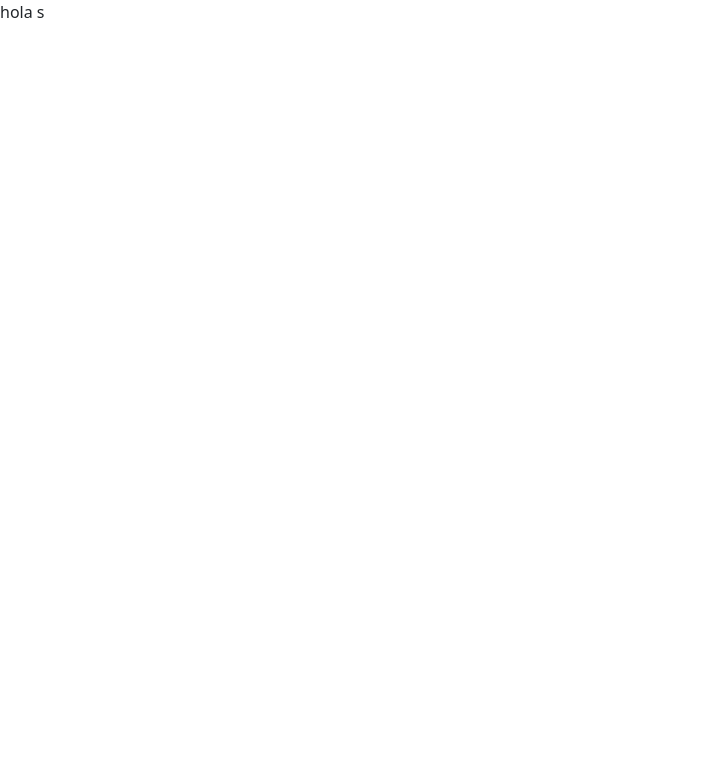
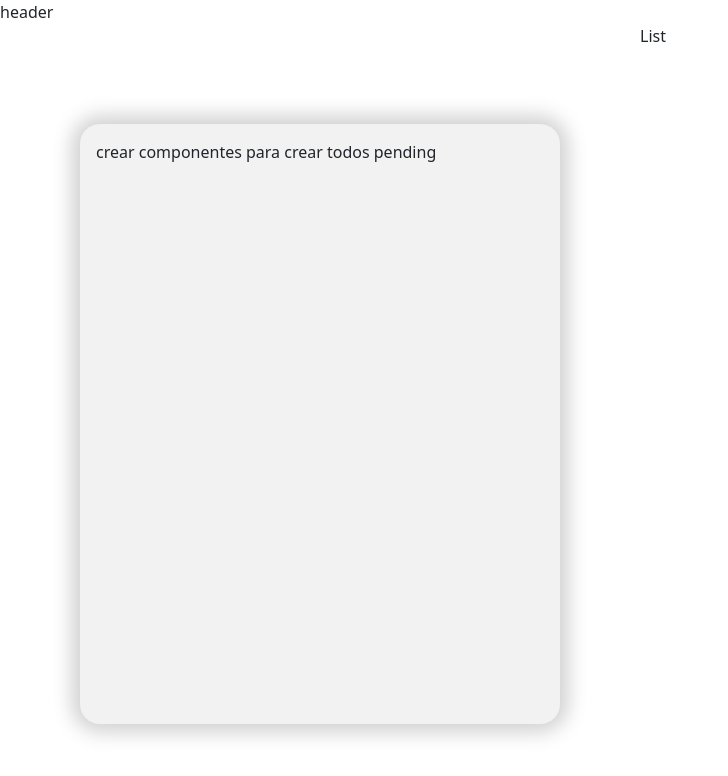
Before and after one commit to oscar13ud/practiceReact, a React (Create React App) app: page / in a window 1280 px wide. Shown: the top 776 px of the page, without its empty margins (0-728 px from the left). Built offline with nearby package versions, Linux system fonts and the light colour scheme.

Commit message:
crear vista principal con dos componentes

```diff
--- a/public/index.html
+++ b/public/index.html
@@ -10,34 +10,14 @@
       content="Web site created using create-react-app"
     />
     <link rel="apple-touch-icon" href="%PUBLIC_URL%/logo192.png" />
-    <!--
-      manifest.json provides metadata used when your web app is installed on a
-      user's mobile device or desktop. See https://developers.google.com/web/fundamentals/web-app-manifest/
-    -->
+
     <link rel="manifest" href="%PUBLIC_URL%/manifest.json" />
-    <!--
-      Notice the use of %PUBLIC_URL% in the tags above.
-      It will be replaced with the URL of the `public` folder during the build.
-      Only files inside the `public` folder can be referenced from the HTML.
 
-      Unlike "/favicon.ico" or "favicon.ico", "%PUBLIC_URL%/favicon.ico" will
-      work correctly both with client-side routing and a non-root public URL.
-      Learn how to configure a non-root public URL by running `npm run build`.
-    -->
     <title>React App</title>
   </head>
   <body>
     <noscript>You need to enable JavaScript to run this app.</noscript>
-    <div id="root"></div>
-    <!--
-      This HTML file is a template.
-      If you open it directly in the browser, you will see an empty page.
+    <div id="root" style="width: 100vw; height: 100vh;"></div>
 
-      You can add webfonts, meta tags, or analytics to this file.
-      The build step will place the bundled scripts into the <body> tag.
-
-      To begin the development, run `npm start` or `yarn start`.
-      To create a production bundle, use `npm run build` or `yarn build`.
-    -->
   </body>
 </html>
--- a/src/App.tsx
+++ b/src/App.tsx
@@ -1,10 +1,13 @@
-import React from 'react';
-import './App.css';
+import React from "react";
+import { MainView } from "./pages/mainView/mainView";
 
 function App() {
   return (
     <div className="h-100">
-    hola s
+      <header>header</header>
+      <div className="h-100">
+        <MainView />
+      </div>
     </div>
   );
 }
--- /dev/null
+++ b/src/components/Container.tsx
@@ -0,0 +1,14 @@
+export const Container = (props: container) => {
+
+  return <div className={`left-Container ${props.height} ${props.width}`}>
+    {props.children}
+  </div>;
+};
+
+interface container {
+  height?: string;
+  width?: string;
+  children? : IchildrenBody | IchildrenBody[]
+}
+
+type IchildrenBody = boolean | undefined |null | JSX.Element
--- a/src/index.tsx
+++ b/src/index.tsx
@@ -1,9 +1,9 @@
 import React from 'react';
 import ReactDOM from 'react-dom/client';
-import './index.css';
 import App from './App';
 import reportWebVitals from './reportWebVitals';
-import 'bootstrap/dist/css/bootstrap.min.css'
+import 'bootstrap/dist/css/bootstrap.min.css';
+import './styles/global.css'
 
 const root = ReactDOM.createRoot(
   document.getElementById('root') as HTMLElement
--- /dev/null
+++ b/src/pages/mainView/CreateTODO.tsx
@@ -0,0 +1,14 @@
+import { Container } from "../../components/Container";
+
+export const CreateTODO = () => {
+  return (
+    <div className="h-100 d-flex justify-content-center align-items-center">
+      <Container height="h-75" width="w-75">
+        <div>
+            crear componentes para crear todos
+            pending
+        </div>
+       </Container>
+    </div>
+  );
+};
--- /dev/null
+++ b/src/pages/mainView/ListTODO.tsx
@@ -0,0 +1,5 @@
+export const ListTODO = ()=>{
+    return <div>
+        List
+    </div>
+}
--- /dev/null
+++ b/src/pages/mainView/mainView.tsx
@@ -0,0 +1,15 @@
+import { CreateTODO } from "./CreateTODO";
+import { ListTODO } from "./ListTODO";
+
+export const MainView = () => {
+  return (
+    <div className="d-flex justify-content-between h-100">
+      <div className="w-100 h-100">
+        <CreateTODO />
+      </div>
+      <div className="w-100 h-100">
+        <ListTODO />
+      </div>
+    </div>
+  );
+};
--- /dev/null
+++ b/src/styles/global.css
@@ -0,0 +1 @@
+@import url('./pages/mainView.css')
--- /dev/null
+++ b/src/styles/pages/mainView.css
@@ -0,0 +1,6 @@
+.left-Container {
+  background: #f2f2f2;
+  border-radius: 20px;
+  box-shadow: 0 0 20px 8px #d0d0d0;
+  padding: 1rem;
+}
```
